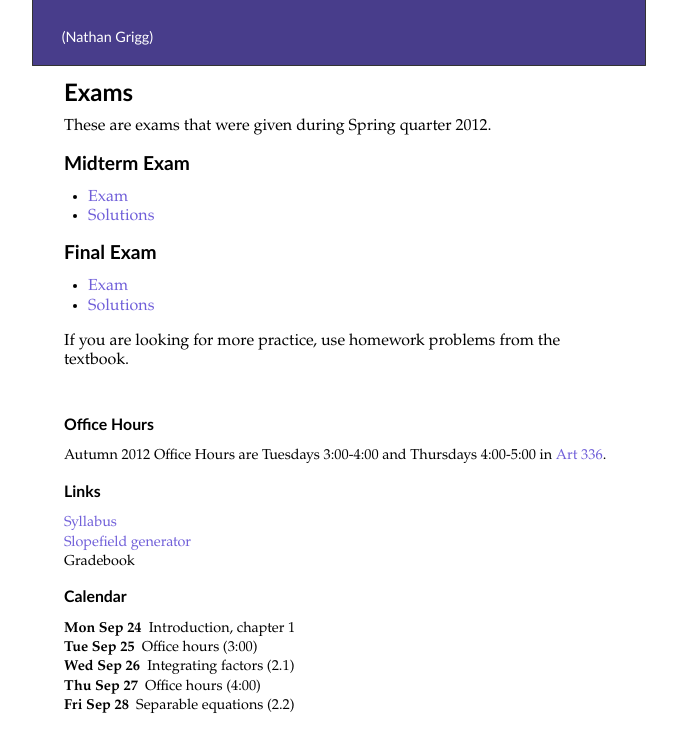
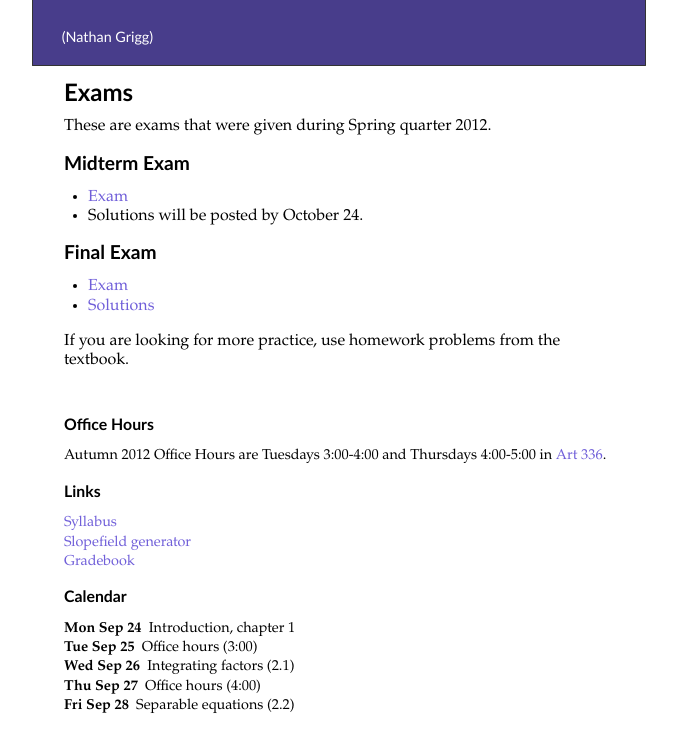
Before and after one commit to nathangrigg/website, a Jekyll site: the page built from math307/au12/exams/index.md, in a window 1280 px wide. Shown: the top 752 px of the page, without its empty margins (301-978 px from the left). Built offline with Jekyll 4.4.1, drawn with Linux system fonts in a browser that asks for light colours; nearby versions of some CDN libraries.

Commit message:
Clean up links

```diff
--- a/_layouts/307au12.html
+++ b/_layouts/307au12.html
@@ -22,7 +22,7 @@ sections: [Lessons, Homework, Quizzes, Exams]
 <ul>
 <li><a href="{{ site.url }}/math307/au12/syllabus.pdf">Syllabus</a></li>
 <li><a href="http://staff.washington.edu/grigg/slopefield">Slopefield generator</a></li>
-<li>Gradebook</li>
+<li><a href="https://catalyst.uw.edu/gradebook/grigg/68771">Gradebook</a></li>
 </ul>
 <h1>Calendar</h1>
 <ul class="calendar" id="307-calendar">
--- a/math307/au12/exams/index.md
+++ b/math307/au12/exams/index.md
@@ -12,7 +12,7 @@ These are exams that were given during Spring quarter 2012.
 ## Midterm Exam
 
 - [Exam][1]
-- [Solutions][2]
+- Solutions will be posted by October 24.
 
 
 ## Final Exam
```
